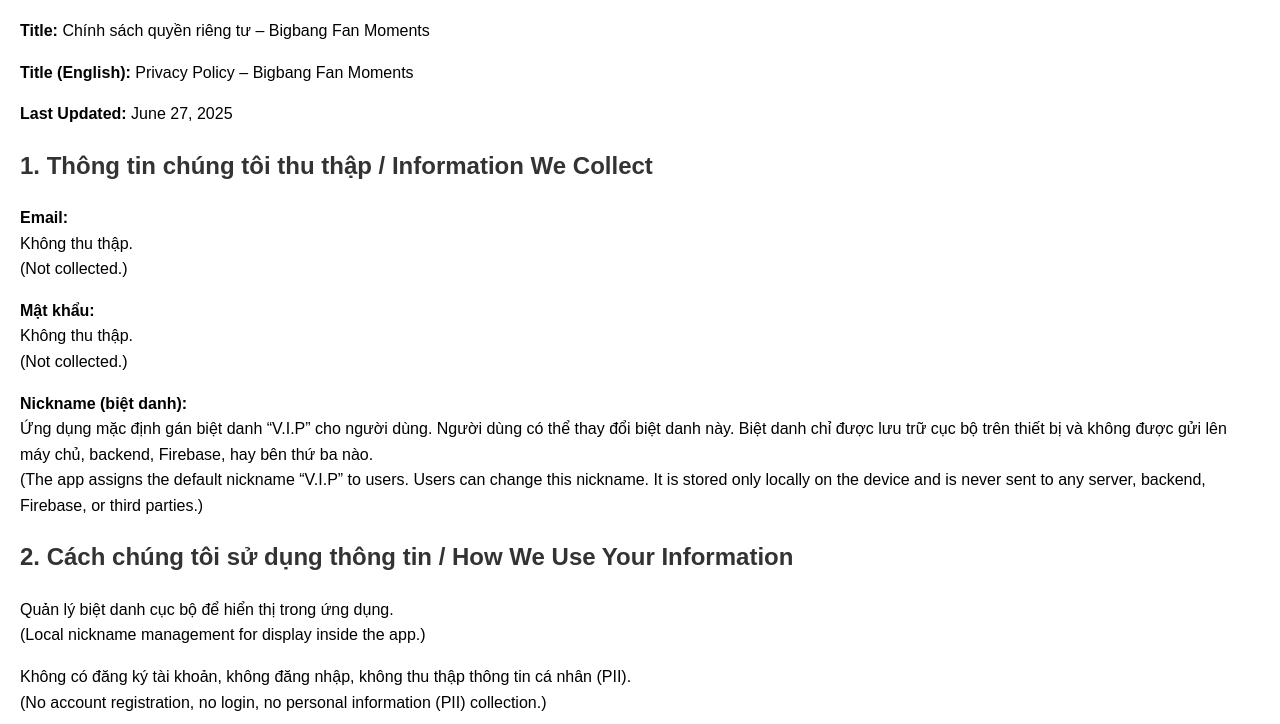
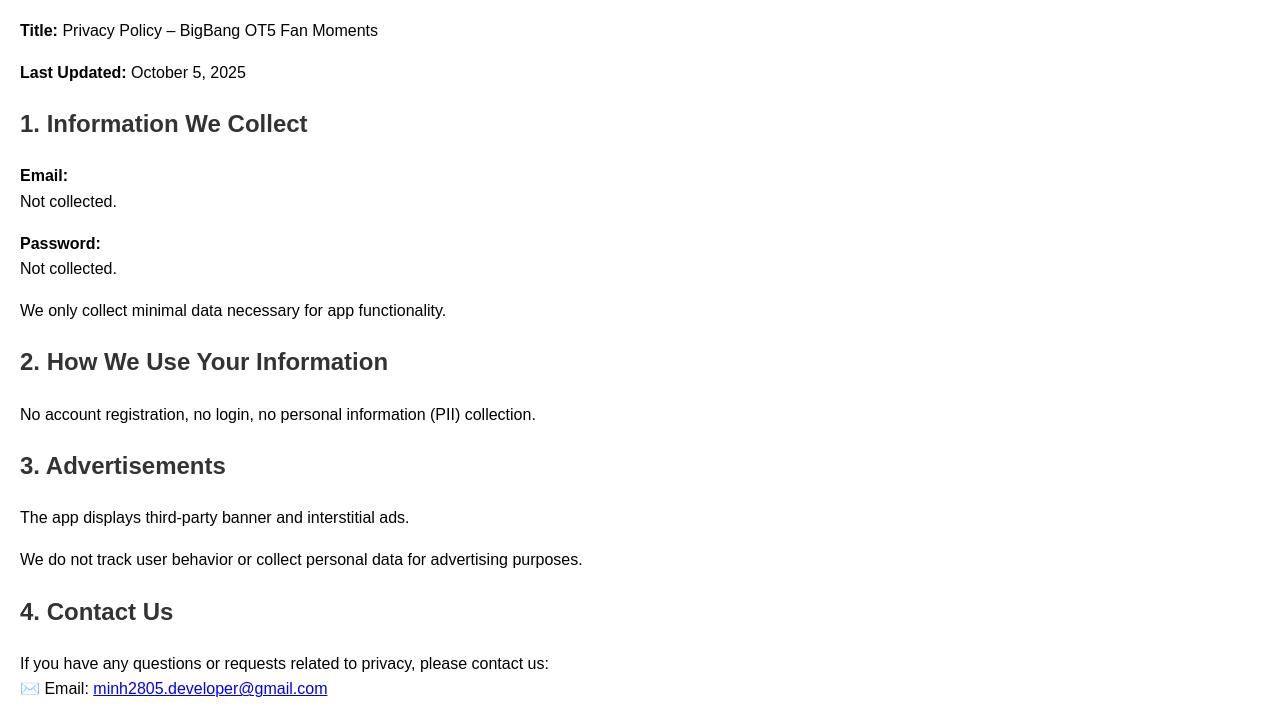
Before and after one commit to sontungmtpiscallingyou/big-bang-policy, a plain HTML site: page index.html in a window 1280 px wide. Shown: the part 76-800 px from the top of the page. Drawn offline with Linux system fonts and the light colour scheme.

Commit message:
Update index.html

```diff
--- a/index.html
+++ b/index.html
@@ -1,8 +1,8 @@
 <!DOCTYPE html>
-<html lang="vi">
+<html lang="en">
 <head>
     <meta charset="UTF-8">
-    <title>Privacy Policy – Bigbang Fan Moments</title>
+    <title>Privacy Policy – BigBang OT5 Fan Moments</title>
     <style>
         body {
             font-family: Arial, sans-serif;
@@ -16,38 +16,23 @@
 </head>
 <body>
 <h1>📄 Privacy Policy Document</h1>
-<p><strong>Title:</strong> Chính sách quyền riêng tư – Bigbang Fan Moments</p>
-<p><strong>Title (English):</strong> Privacy Policy – Bigbang Fan Moments</p>
-<p><strong>Last Updated:</strong> June 27, 2025</p>
+<p><strong>Title:</strong> Privacy Policy – BigBang OT5 Fan Moments</p>
+<p><strong>Last Updated:</strong> October 5, 2025</p>
 
-<h2>1. Thông tin chúng tôi thu thập / Information We Collect</h2>
-<p><strong>Email:</strong><br>Không thu thập.<br>(Not collected.)</p>
-<p><strong>Mật khẩu:</strong><br>Không thu thập.<br>(Not collected.)</p>
-<p><strong>Nickname (biệt danh):</strong><br>
-    Ứng dụng mặc định gán biệt danh “V.I.P” cho người dùng. Người dùng có thể thay đổi biệt danh này.
-    Biệt danh chỉ được lưu trữ cục bộ trên thiết bị và không được gửi lên máy chủ, backend, Firebase, hay bên thứ ba nào.
-    <br>(The app assigns the default nickname “V.I.P” to users. Users can change this nickname.
-    It is stored only locally on the device and is never sent to any server, backend, Firebase, or third parties.)
-</p>
+<h2>1. Information We Collect</h2>
+<p><strong>Email:</strong><br>Not collected.</p>
+<p><strong>Password:</strong><br>Not collected.</p>
+<p>We only collect minimal data necessary for app functionality.</p>
 
-<h2>2. Cách chúng tôi sử dụng thông tin / How We Use Your Information</h2>
-<p>Quản lý biệt danh cục bộ để hiển thị trong ứng dụng.<br>(Local nickname management for display inside the app.)</p>
-<p>Không có đăng ký tài khoản, không đăng nhập, không thu thập thông tin cá nhân (PII).<br>
-    (No account registration, no login, no personal information (PII) collection.)</p>
+<h2>2. How We Use Your Information</h2>
+<p>No account registration, no login, no personal information (PII) collection.</p>
 
-<h2>3. Quảng cáo / Advertisements</h2>
-<p>Ứng dụng hiển thị quảng cáo banner và interstitial từ bên thứ ba.<br>
-    (The app displays third-party banner and interstitial ads.)</p>
-<p>Chúng tôi không theo dõi hành vi người dùng hoặc thu thập dữ liệu cá nhân để phục vụ quảng cáo.<br>
-    (We do not track user behavior or collect personal data for advertising purposes.)</p>
+<h2>3. Advertisements</h2>
+<p>The app displays third-party banner and interstitial ads.</p>
+<p>We do not track user behavior or collect personal data for advertising purposes.</p>
 
-<h2>4. Xoá dữ liệu / Data Deletion</h2>
-<p>Bạn có thể xóa biệt danh bất kỳ lúc nào bằng cách gỡ cài đặt ứng dụng.<br>
-    (You can delete the nickname at any time by uninstalling the app.)</p>
-
-<h2>5. Liên hệ / Contact Us</h2>
-<p>Nếu bạn có bất kỳ câu hỏi hoặc yêu cầu nào liên quan đến quyền riêng tư, vui lòng liên hệ:<br>
-    (If you have any questions or requests related to privacy, please contact us:)<br>
+<h2>4. Contact Us</h2>
+<p>If you have any questions or requests related to privacy, please contact us:<br>
     ✉️ Email: <a href="mailto:minh2805.developer@gmail.com">minh2805.developer@gmail.com</a></p>
 </body>
 </html>
```
